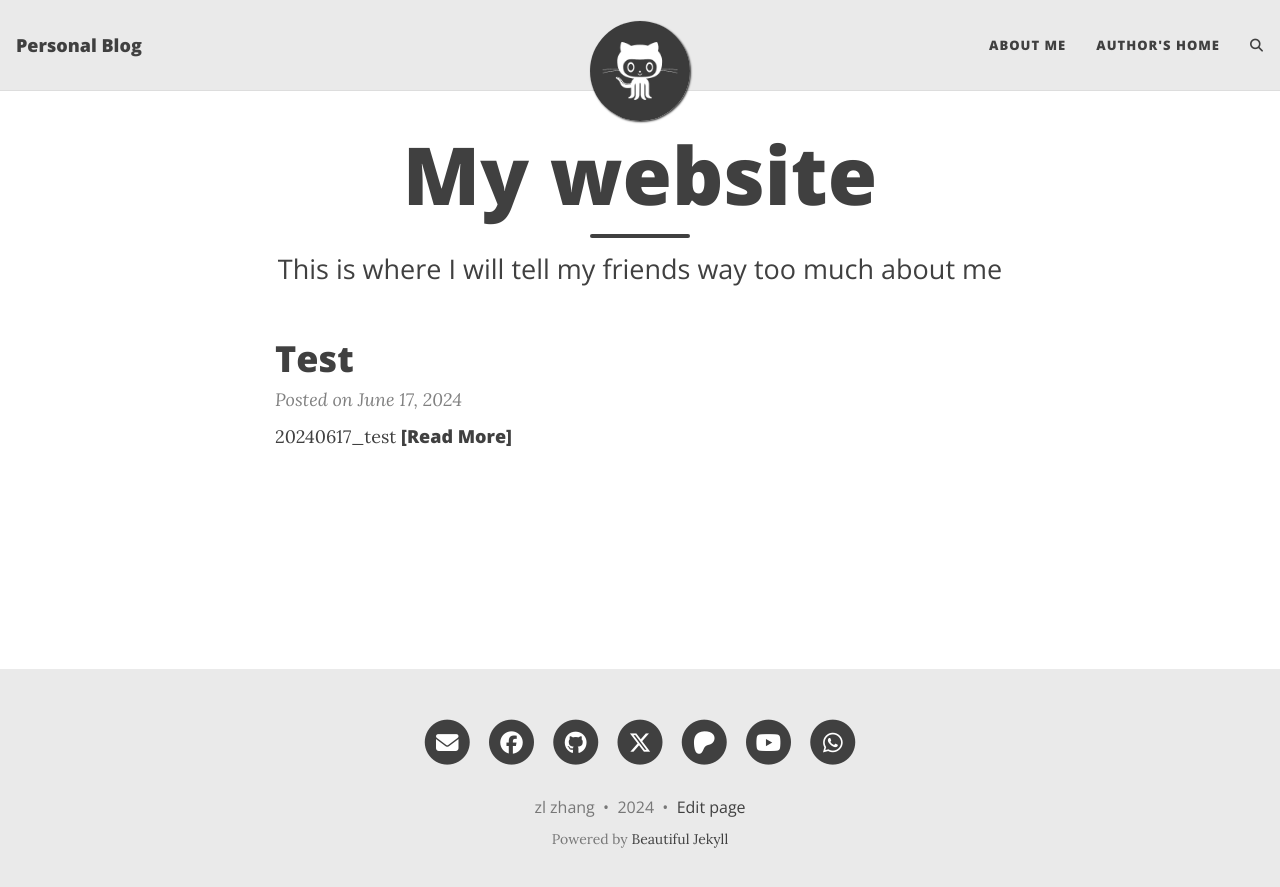
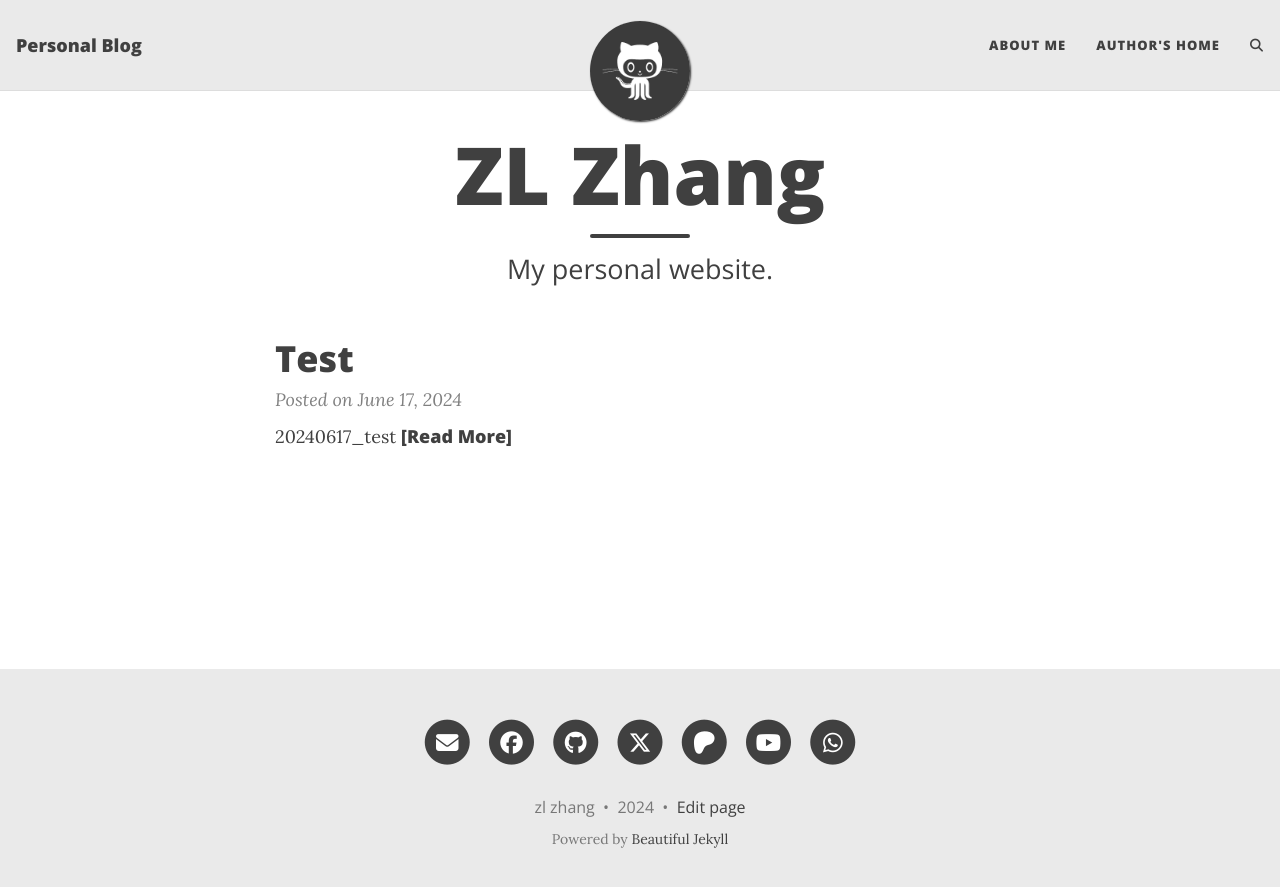
Before and after one commit to zzl0827/zzl0827.github.io, a Jekyll site: the page built from index.html, in a window 1280 px wide. Shown: the top 887 px of the page. Built offline with Jekyll 4.4.1, drawn with Linux system fonts in a browser that asks for light colours; the list of posts is cut into pages by our own code; comment, search, counter and statistics services are not loaded.

Commit message:
Update index.html

```diff
--- a/index.html
+++ b/index.html
@@ -1,5 +1,5 @@
 ---
 layout: home
-title: My website
-subtitle: This is where I will tell my friends way too much about me
+title: ZL Zhang
+subtitle: My personal website.
 ---
```
